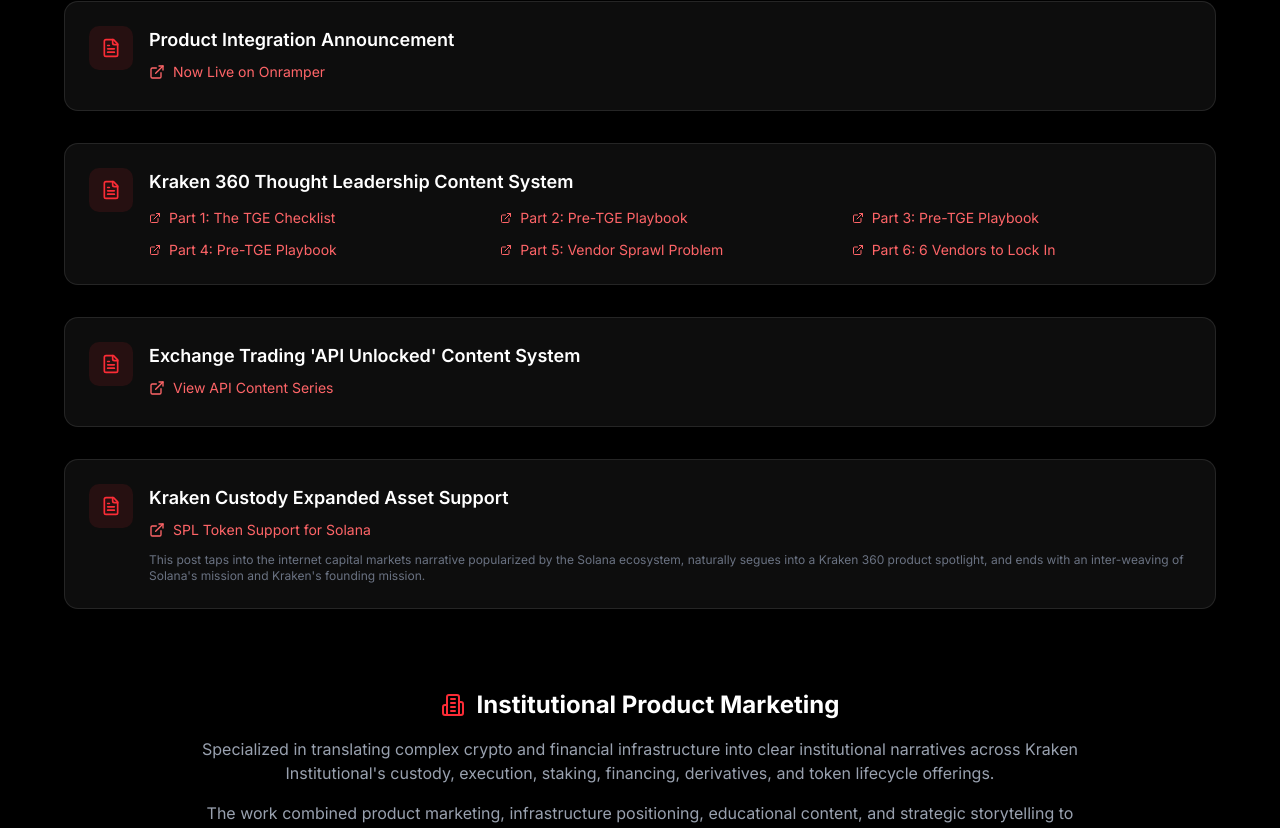
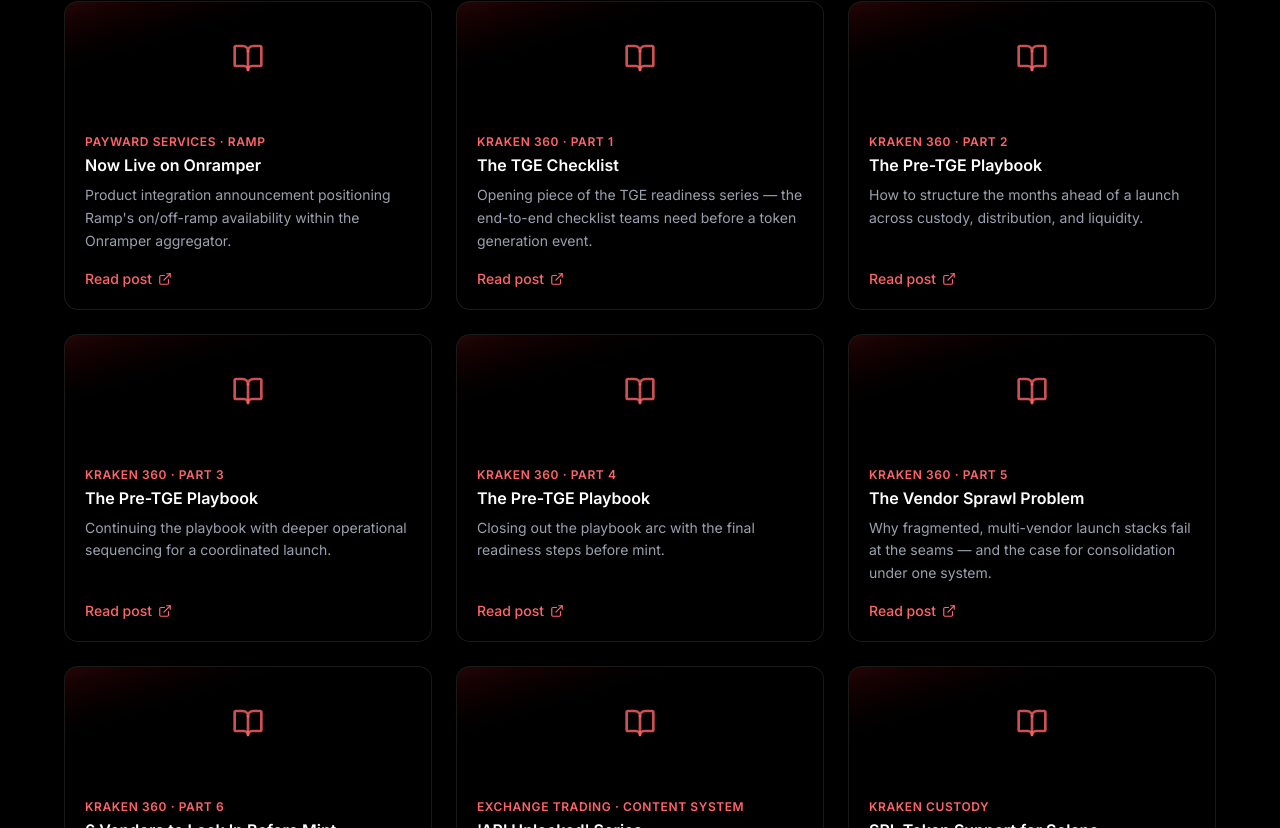
Before and after one commit to kreddington41/v0-kelly-resume-website, a Next.js app: page / in a window 1280 px wide. Shown: the part 3672-4500 px from the top of the page. Built offline with nearby package versions, Linux system fonts and the light colour scheme.

Commit message:
feat: re-add removed Kraken blog posts and add new content links
Co-authored-by: kreddington41 <162251497+kreddington41@users.noreply.github.com>

```diff
--- a/components/kraken-institutional.tsx
+++ b/components/kraken-institutional.tsx
@@ -70,11 +70,6 @@ export function KrakenInstitutional() {
       imageUrl: "/kraken/otc-options-primer.png",
     },
     {
-      title: "Vendor Sprawl — Kraken 360 TGE Readiness Series",
-      description: "Thought-leadership blog (part 3 of 8) on why fragmented, multi-vendor token-launch stacks fail at the seams, and how Kraken 360 consolidates custody, distribution, liquidity and exchange coordination into one system.",
-      imageUrl: "/kraken/vendor-sprawl.png",
-    },
-    {
       title: "Kraken Institutional Brochure",
       description: "Full institutional brochure spanning custody, prime, OTC, staking, Kraken 360 and Payward Services — with the 'Why Kraken?' benefits, by-the-numbers proof points, and who-we-serve breakdown. Tap to view the complete multi-page brochure.",
       imageUrl: "/kraken/kraken-institutional-brochure.png",
@@ -83,6 +78,73 @@ export function KrakenInstitutional() {
       title: "Kraken Institutional for Asset Allocators",
       description: "Allocator-focused brochure covering algorithmic execution, qualified custody, multi-jurisdictional support, and index provision — positioning Kraken as an all-in-one turnkey partner across the digital asset product lifecycle.",
       imageUrl: "/kraken/asset-allocators-brochure.png",
+    },
+    {
+      title: "Vendor Sprawl — Kraken 360 TGE Readiness Series",
+      description: "Thought-leadership blog (part 3 of 8) on why fragmented, multi-vendor token-launch stacks fail at the seams, and how Kraken 360 consolidates custody, distribution, liquidity and exchange coordination into one system.",
+      imageUrl: "/kraken/vendor-sprawl.png",
+    },
+  ]
+
+  const blogPosts = [
+    {
+      category: "Payward Services · Ramp",
+      title: "Now Live on Onramper",
+      description:
+        "Product integration announcement positioning Ramp's on/off-ramp availability within the Onramper aggregator.",
+      href: "https://blog.kraken.com/product/ramp/now-live-on-onramper",
+    },
+    {
+      category: "Kraken 360 · Part 1",
+      title: "The TGE Checklist",
+      description:
+        "Opening piece of the TGE readiness series — the end-to-end checklist teams need before a token generation event.",
+      href: "https://blog.kraken.com/product/360/the-tge-checklist",
+    },
+    {
+      category: "Kraken 360 · Part 2",
+      title: "The Pre-TGE Playbook",
+      description: "How to structure the months ahead of a launch across custody, distribution, and liquidity.",
+      href: "https://blog.kraken.com/product/360/pre-tge-playbook-part-2",
+    },
+    {
+      category: "Kraken 360 · Part 3",
+      title: "The Pre-TGE Playbook",
+      description: "Continuing the playbook with deeper operational sequencing for a coordinated launch.",
+      href: "https://blog.kraken.com/product/360/pre-tge-playbook-part-3",
+    },
+    {
+      category: "Kraken 360 · Part 4",
+      title: "The Pre-TGE Playbook",
+      description: "Closing out the playbook arc with the final readiness steps before mint.",
+      href: "https://blog.kraken.com/product/360/pre-tge-playbook-part-4",
+    },
+    {
+      category: "Kraken 360 · Part 5",
+      title: "The Vendor Sprawl Problem",
+      description:
+        "Why fragmented, multi-vendor launch stacks fail at the seams — and the case for consolidation under one system.",
+      href: "https://blog.kraken.com/product/360/the-vendor-sprawl-problem",
+    },
+    {
+      category: "Kraken 360 · Part 6",
+      title: "6 Vendors to Lock In Before Mint",
+      description: "The concrete vendor categories a team must secure before a token launch goes live.",
+      href: "https://blog.kraken.com/product/360/6-vendors-to-lock-in-before-mint",
+    },
+    {
+      category: "Exchange Trading · Content System",
+      title: "'API Unlocked' Series",
+      description:
+        "A recurring content system spotlighting Kraken's exchange trading APIs for institutional market participants.",
+      href: "https://blog.kraken.com/category/product/api",
+    },
+    {
+      category: "Kraken Custody",
+      title: "SPL Token Support for Solana",
+      description:
+        "Taps the internet-capital-markets narrative, segues into a Kraken 360 spotlight, and closes by interweaving Solana's mission with Kraken's founding mission.",
+      href: "https://blog.kraken.com/product/kraken-institutional/spl-token-support-for-solana",
     },
   ]
 
@@ -344,140 +406,28 @@ export function KrakenInstitutional() {
             </p>
           </div>
 
-          <div className="space-y-8">
-            {/* Product Integration Announcement */}
-            <div className="bg-white/5 border border-white/10 rounded-xl p-6 hover:border-red-500/30 transition-all duration-300">
-              <div className="flex items-start gap-4">
-                <div className="p-3 rounded-lg bg-red-500/10">
-                  <FileText className="w-5 h-5 text-red-500" />
+          <div className="grid grid-cols-1 sm:grid-cols-2 lg:grid-cols-3 gap-6">
+            {blogPosts.map((post) => (
+              <a
+                key={post.href}
+                href={post.href}
+                target="_blank"
+                rel="noopener noreferrer"
+                className="group flex flex-col rounded-xl border border-white/10 bg-black/40 overflow-hidden hover:border-red-500/40 hover:bg-white/[0.04] transition-all duration-300"
+              >
+                <div className="relative h-28 flex items-center justify-center bg-gradient-to-br from-red-500/15 via-black to-black">
+                  <BookOpen className="w-8 h-8 text-red-400/80" />
                 </div>
-                <div className="flex-1">
-                  <h4 className="text-lg font-semibold text-white mb-2">Product Integration Announcement</h4>
-                  <a
-                    href="https://blog.kraken.com/product/ramp/now-live-on-onramper"
-                    target="_blank"
-                    rel="noopener noreferrer"
-                    className="inline-flex items-center gap-2 text-red-400 hover:text-red-300 transition-colors text-sm"
-                  >
-                    <ExternalLink className="w-4 h-4" />
-                    Now Live on Onramper
-                  </a>
+                <div className="p-5 flex flex-col flex-1">
+                  <span className="text-xs font-semibold text-red-400 uppercase tracking-wider">{post.category}</span>
+                  <span className="text-white font-semibold mt-1 leading-snug">{post.title}</span>
+                  <span className="text-gray-400 text-sm mt-2 leading-relaxed flex-1">{post.description}</span>
+                  <span className="inline-flex items-center gap-1.5 text-red-400 text-sm font-medium mt-4">
+                    Read post <ExternalLink className="w-3.5 h-3.5" />
+                  </span>
                 </div>
-              </div>
-            </div>
-
-            {/* Kraken 360 Thought Leadership */}
-            <div className="bg-white/5 border border-white/10 rounded-xl p-6 hover:border-red-500/30 transition-all duration-300">
-              <div className="flex items-start gap-4">
-                <div className="p-3 rounded-lg bg-red-500/10">
-                  <FileText className="w-5 h-5 text-red-500" />
-                </div>
-                <div className="flex-1">
-                  <h4 className="text-lg font-semibold text-white mb-3">Kraken 360 Thought Leadership Content System</h4>
-                  <div className="grid grid-cols-2 md:grid-cols-3 gap-3">
-                    <a
-                      href="https://blog.kraken.com/product/360/the-tge-checklist"
-                      target="_blank"
-                      rel="noopener noreferrer"
-                      className="inline-flex items-center gap-2 text-red-400 hover:text-red-300 transition-colors text-sm"
-                    >
-                      <ExternalLink className="w-3 h-3" />
-                      Part 1: The TGE Checklist
-                    </a>
-                    <a
-                      href="https://blog.kraken.com/product/360/pre-tge-playbook-part-2"
-                      target="_blank"
-                      rel="noopener noreferrer"
-                      className="inline-flex items-center gap-2 text-red-400 hover:text-red-300 transition-colors text-sm"
-                    >
-                      <ExternalLink className="w-3 h-3" />
-                      Part 2: Pre-TGE Playbook
-                    </a>
-                    <a
-                      href="https://blog.kraken.com/product/360/pre-tge-playbook-part-3"
-                      target="_blank"
-                      rel="noopener noreferrer"
-                      className="inline-flex items-center gap-2 text-red-400 hover:text-red-300 transition-colors text-sm"
-                    >
-                      <ExternalLink className="w-3 h-3" />
-                      Part 3: Pre-TGE Playbook
-                    </a>
-                    <a
-                      href="https://blog.kraken.com/product/360/pre-tge-playbook-part-4"
-                      target="_blank"
-                      rel="noopener noreferrer"
-                      className="inline-flex items-center gap-2 text-red-400 hover:text-red-300 transition-colors text-sm"
-                    >
-                      <ExternalLink className="w-3 h-3" />
-                      Part 4: Pre-TGE Playbook
-                    </a>
-                    <a
-                      href="https://blog.kraken.com/product/360/the-vendor-sprawl-problem"
-                      target="_blank"
-                      rel="noopener noreferrer"
-                      className="inline-flex items-center gap-2 text-red-400 hover:text-red-300 transition-colors text-sm"
-                    >
-                      <ExternalLink className="w-3 h-3" />
-                      Part 5: Vendor Sprawl Problem
-                    </a>
-                    <a
-                      href="https://blog.kraken.com/product/360/6-vendors-to-lock-in-before-mint"
-                      target="_blank"
-                      rel="noopener noreferrer"
-                      className="inline-flex items-center gap-2 text-red-400 hover:text-red-300 transition-colors text-sm"
-                    >
-                      <ExternalLink className="w-3 h-3" />
-                      Part 6: 6 Vendors to Lock In
-                    </a>
-                  </div>
-                </div>
-              </div>
-            </div>
-
-            {/* Exchange Trading API Unlocked */}
-            <div className="bg-white/5 border border-white/10 rounded-xl p-6 hover:border-red-500/30 transition-all duration-300">
-              <div className="flex items-start gap-4">
-                <div className="p-3 rounded-lg bg-red-500/10">
-                  <FileText className="w-5 h-5 text-red-500" />
-                </div>
-                <div className="flex-1">
-                  <h4 className="text-lg font-semibold text-white mb-2">Exchange Trading &apos;API Unlocked&apos; Content System</h4>
-                  <a
-                    href="https://blog.kraken.com/category/product/api"
-                    target="_blank"
-                    rel="noopener noreferrer"
-                    className="inline-flex items-center gap-2 text-red-400 hover:text-red-300 transition-colors text-sm"
-                  >
-                    <ExternalLink className="w-4 h-4" />
-                    View API Content Series
-                  </a>
-                </div>
-              </div>
-            </div>
-
-            {/* Kraken Custody SPL Token Support */}
-            <div className="bg-white/5 border border-white/10 rounded-xl p-6 hover:border-red-500/30 transition-all duration-300">
-              <div className="flex items-start gap-4">
-                <div className="p-3 rounded-lg bg-red-500/10">
-                  <FileText className="w-5 h-5 text-red-500" />
-                </div>
-                <div className="flex-1">
-                  <h4 className="text-lg font-semibold text-white mb-2">Kraken Custody Expanded Asset Support</h4>
-                  <a
-                    href="https://blog.kraken.com/product/kraken-institutional/spl-token-support-for-solana"
-                    target="_blank"
-                    rel="noopener noreferrer"
-                    className="inline-flex items-center gap-2 text-red-400 hover:text-red-300 transition-colors text-sm"
-                  >
-                    <ExternalLink className="w-4 h-4" />
-                    SPL Token Support for Solana
-                  </a>
-                  <p className="text-gray-500 text-xs mt-2">
-                    This post taps into the internet capital markets narrative popularized by the Solana ecosystem, naturally segues into a Kraken 360 product spotlight, and ends with an inter-weaving of Solana&apos;s mission and Kraken&apos;s founding mission.
-                  </p>
-                </div>
-              </div>
-            </div>
+              </a>
+            ))}
           </div>
         </div>
 
```
